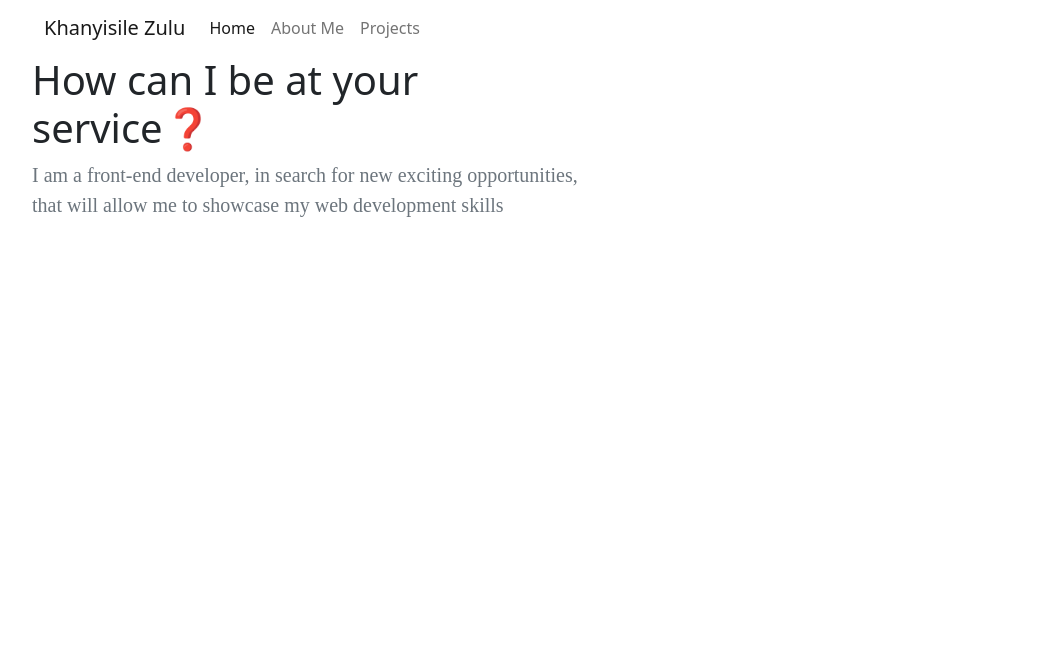
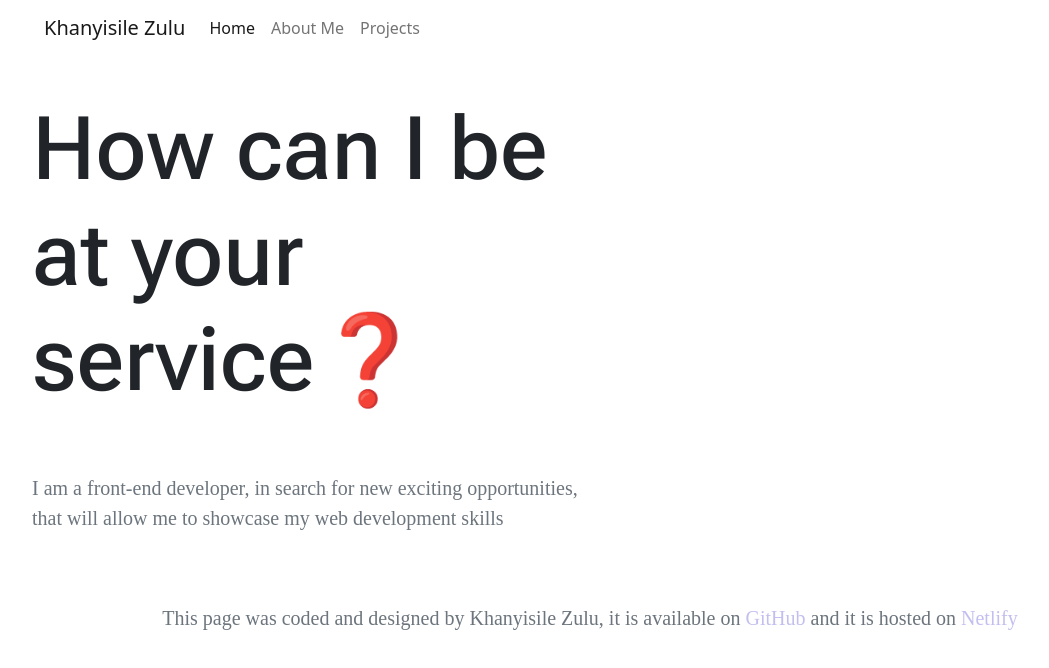
Before and after one commit to Miss-Zulu/front-end-developer-resume, a plain HTML site: page about-me.html in a window 1280 px wide. Shown: the whole page, without its empty margins (50-1099 px from the left). Drawn offline with nearby package versions, Linux system fonts and the light colour scheme; a web font is replaced by a local one.

Commit message:
added information about me and a footer section on all the pages

```diff
--- a/about-me.html
+++ b/about-me.html
@@ -70,9 +70,20 @@
             opportunities, that will allow me to showcase my web development
             skills
           </p>
-          <h2></h2>
         </div>
       </div>
     </main>
+    <footer>
+      <p>
+        This page was coded and designed by Khanyisile Zulu, it is available on
+        <a href="https://github.com/Miss-Zulu" target="_blank" class="link"
+          >GitHub</a
+        >
+        and it is hosted on
+        <a href="https://app.netlify.com/teams/miss-zulu/sites" class="link">
+          Netlify</a
+        >
+      </p>
+    </footer>
   </body>
 </html>
--- a/style.css
+++ b/style.css
@@ -24,6 +24,12 @@
   font-weight: 400;
 }
 .name {
+  font-family: "Roboto Flex", sans-serif;
+  font-size: 88px;
+  margin-bottom: 60px;
+  margin-top: 40px;
+}
+h1 {
   font-family: "Roboto Flex", sans-serif;
   font-size: 88px;
   margin-bottom: 60px;
```
Also changed, not shown: projects.html (+12 -0 lines).
